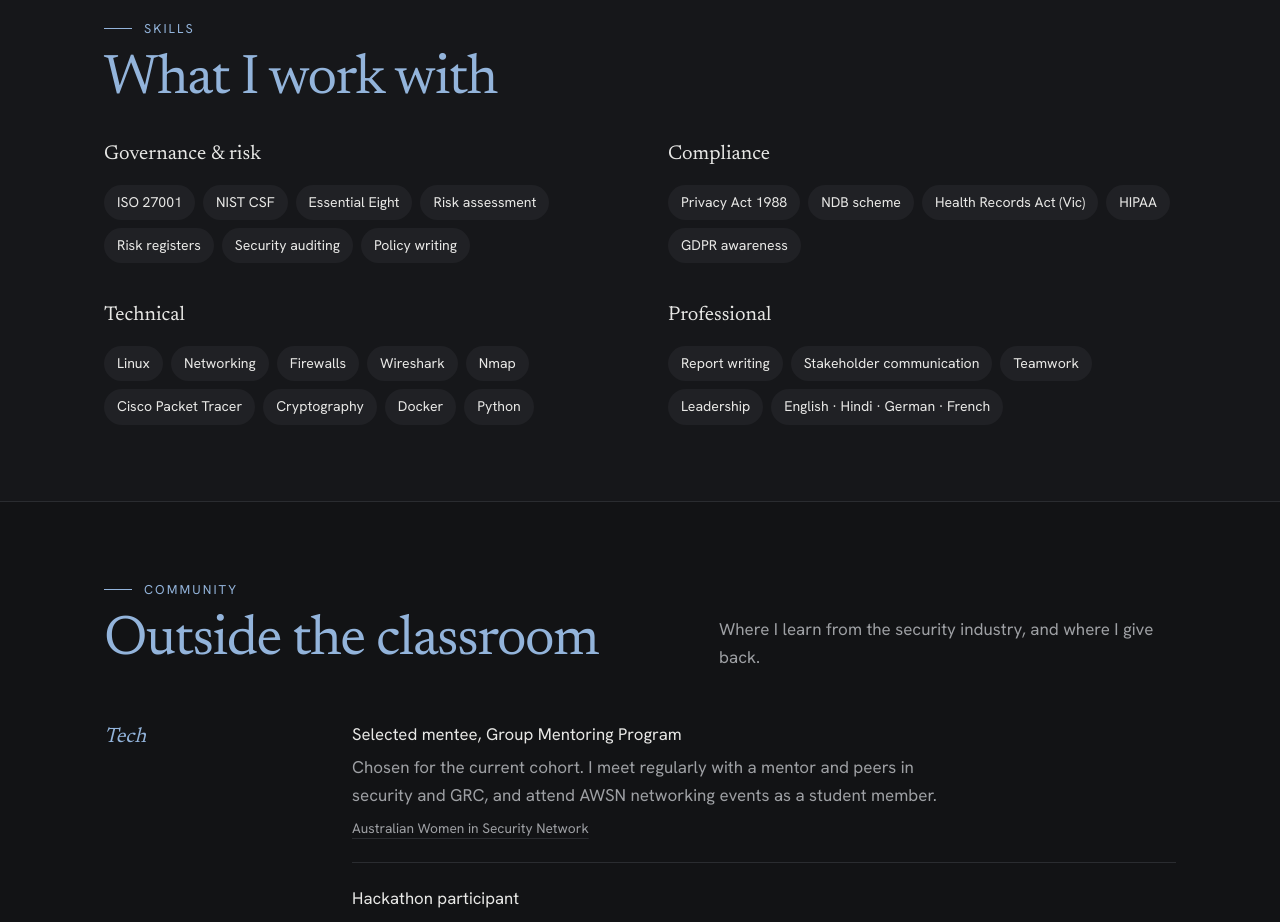
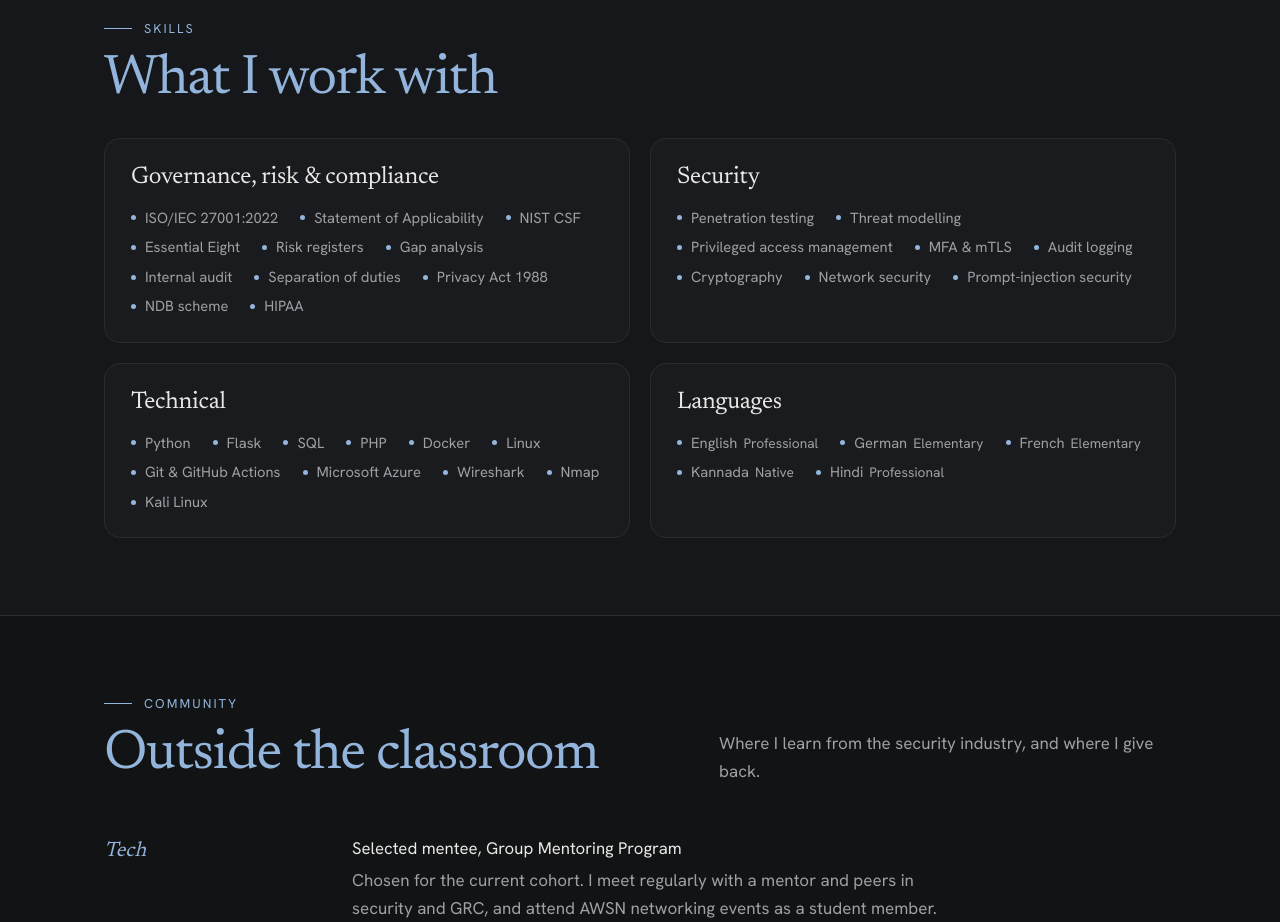
Before and after one commit to Shreya-GuruPrasad/Portfolio, a React (Vite) app: page / in a window 1280 px wide. Shown: the part 5000-5922 px from the top of the page. Built offline with nearby package versions, Linux system fonts and the light colour scheme.

Commit message:
feat(skills): four cards with flowing skills and language levels

```diff
--- a/src/components/home/Skills.tsx
+++ b/src/components/home/Skills.tsx
@@ -6,23 +6,36 @@ export function Skills() {
   return (
     <Section id="skills" labelledBy="skills-title" band>
       <SectionHeader eyebrow="Skills" title={skillsIntro.title} titleId="skills-title" />
-      <div className="grid gap-x-14 gap-y-9 sm:grid-cols-2">
+      <div className="grid gap-5 sm:grid-cols-2">
         {skills.map((group) => {
           const headingId = `skills-${group.title.toLowerCase().replace(/[^a-z]+/g, '-')}`
           return (
-            <div key={group.title}>
-              <h3 id={headingId} className="mb-3.5 font-serif text-[1.25rem]">
+            <div
+              key={group.title}
+              className="rounded-[16px] border border-faint bg-raise px-[26px] py-6"
+            >
+              <h3
+                id={headingId}
+                className="mb-3.5 font-serif text-[1.5rem] leading-[1.2] font-medium tracking-[-0.01em]"
+              >
                 {group.title}
               </h3>
-              <ul aria-labelledby={headingId} className="flex flex-wrap gap-2">
-                {group.items.map((item) => (
-                  <li
-                    key={item}
-                    className="rounded-pill bg-raise2 px-[13px] py-1.5 text-[0.88rem] text-ink"
-                  >
-                    {item}
-                  </li>
-                ))}
+              <ul
+                aria-labelledby={headingId}
+                className="flex max-w-[58ch] flex-wrap items-baseline gap-x-[22px] gap-y-1.5"
+              >
+                {group.items.map((item) => {
+                  const { name, level } = typeof item === 'string' ? { name: item } : item
+                  return (
+                    <li
+                      key={name}
+                      className="text-[0.92rem] leading-[1.6] text-soft before:mr-[9px] before:inline-block before:size-[5px] before:-translate-y-px before:rounded-full before:bg-accent before:align-middle"
+                    >
+                      {name}
+                      {level && <small className="ml-1.5 text-[0.86rem]">{level}</small>}
+                    </li>
+                  )
+                })}
               </ul>
             </div>
           )
--- a/src/data/skills.ts
+++ b/src/data/skills.ts
@@ -6,49 +6,58 @@ export const skillsIntro = {
 
 export const skills: SkillGroup[] = [
   {
-    title: 'Governance & risk',
+    title: 'Governance, risk & compliance',
     items: [
-      'ISO 27001',
+      'ISO/IEC 27001:2022',
+      'Statement of Applicability',
       'NIST CSF',
       'Essential Eight',
-      'Risk assessment',
       'Risk registers',
-      'Security auditing',
-      'Policy writing',
+      'Gap analysis',
+      'Internal audit',
+      'Separation of duties',
+      'Privacy Act 1988',
+      'NDB scheme',
+      'HIPAA',
     ],
   },
   {
-    title: 'Compliance',
+    title: 'Security',
     items: [
-      'Privacy Act 1988',
-      'NDB scheme',
-      'Health Records Act (Vic)',
-      'HIPAA',
-      'GDPR awareness',
+      'Penetration testing',
+      'Threat modelling',
+      'Privileged access management',
+      'MFA & mTLS',
+      'Audit logging',
+      'Cryptography',
+      'Network security',
+      'Prompt-injection security',
     ],
   },
   {
     title: 'Technical',
     items: [
+      'Python',
+      'Flask',
+      'SQL',
+      'PHP',
+      'Docker',
       'Linux',
-      'Networking',
-      'Firewalls',
+      'Git & GitHub Actions',
+      'Microsoft Azure',
       'Wireshark',
       'Nmap',
-      'Cisco Packet Tracer',
-      'Cryptography',
-      'Docker',
-      'Python',
+      'Kali Linux',
     ],
   },
   {
-    title: 'Professional',
+    title: 'Languages',
     items: [
-      'Report writing',
-      'Stakeholder communication',
-      'Teamwork',
-      'Leadership',
-      'English · Hindi · German · French',
+      { name: 'English', level: 'Professional' },
+      { name: 'German', level: 'Elementary' },
+      { name: 'French', level: 'Elementary' },
+      { name: 'Kannada', level: 'Native' },
+      { name: 'Hindi', level: 'Professional' },
     ],
   },
 ]
--- a/src/lib/types.ts
+++ b/src/lib/types.ts
@@ -158,9 +158,12 @@ export interface Certification {
   certified: boolean
 }
 
+/** A skill, or a language with its level, e.g. { name: 'German', level: 'Elementary' }. */
+export type SkillItem = string | { name: string; level: string }
+
 export interface SkillGroup {
   title: string
-  items: string[]
+  items: SkillItem[]
 }
 
 export interface CommunityRole {
--- a/src/styles/fonts.ts
+++ b/src/styles/fonts.ts
@@ -2,6 +2,7 @@ import '@fontsource/newsreader/latin-300.css'
 import '@fontsource/newsreader/latin-300-italic.css'
 import '@fontsource/newsreader/latin-400.css'
 import '@fontsource/newsreader/latin-400-italic.css'
+import '@fontsource/newsreader/latin-500.css'
 import '@fontsource/hanken-grotesk/latin-400.css'
 import '@fontsource/hanken-grotesk/latin-500.css'
 import '@fontsource/hanken-grotesk/latin-600.css'
```
Also changed, not shown: 1 other file (tests, documents, lock files or other folders).
